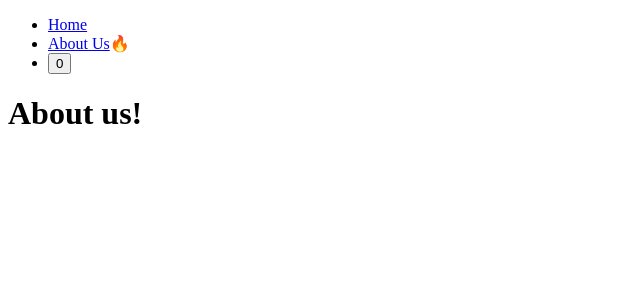
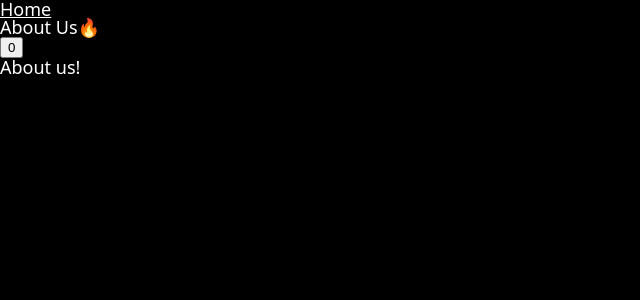
Before and after one commit to h-0y28/nextJS, a Next.js app: page /about-us in a window 1280 px wide. Shown: the top 300 px of the page, without its empty margins (0-640 px from the left). Built offline with nearby package versions, Linux system fonts and the light colour scheme.

Commit message:
global css - incomplete

```diff
--- /dev/null
+++ b/app/(movies)/movies/[id]/error.tsx
@@ -0,0 +1,5 @@
+"use client";
+
+export default function ErrorOMG() {
+  return <h1>LOL something broke...</h1>;
+}
--- a/app/layout.tsx
+++ b/app/layout.tsx
@@ -1,3 +1,4 @@
+import "../styles/global.css";
 import { Metadata } from "next";
 import Navigation from "../components/navigation";
 
--- a/components/movie-videos.tsx
+++ b/components/movie-videos.tsx
@@ -3,8 +3,9 @@
 async function getVideo(id: string) {
   console.log(`Fetching movies: ${Date.now()}`);
   await new Promise((resolve) => setTimeout(resolve, 3000));
-  const response = await fetch(`${API_URL}/${id}`);
-  return response.json();
+  throw new Error("Something broke...");
+  // const response = await fetch(`${API_URL}/${id}`);
+  // return response.json();
 }
 
 export default async function MoiveVideos({ id }: { id: string }) {
--- /dev/null
+++ b/styles/global.css
@@ -0,0 +1,141 @@
+html,
+body,
+div,
+span,
+applet,
+object,
+iframe,
+h1,
+h2,
+h3,
+h4,
+h5,
+h6,
+p,
+blockquote,
+pre,
+a,
+abbr,
+acronym,
+address,
+big,
+cite,
+code,
+del,
+dfn,
+em,
+img,
+ins,
+kbd,
+q,
+s,
+samp,
+small,
+strike,
+strong,
+sub,
+sup,
+tt,
+var,
+b,
+u,
+i,
+center,
+dl,
+dt,
+dd,
+ol,
+ul,
+li,
+fieldset,
+form,
+label,
+legend,
+table,
+caption,
+tbody,
+tfoot,
+thead,
+tr,
+th,
+td,
+article,
+aside,
+canvas,
+details,
+embed,
+figure,
+figcaption,
+footer,
+header,
+hgroup,
+menu,
+nav,
+output,
+ruby,
+section,
+summary,
+time,
+mark,
+audio,
+video {
+  margin: 0;
+  padding: 0;
+  border: 0;
+  font-size: 100%;
+  font: inherit;
+  vertical-align: baseline;
+}
+/* HTML5 display-role reset for older browsers */
+article,
+aside,
+details,
+figcaption,
+figure,
+footer,
+header,
+hgroup,
+menu,
+nav,
+section {
+  display: block;
+}
+body {
+  line-height: 1;
+}
+ol,
+ul {
+  list-style: none;
+}
+blockquote,
+q {
+  quotes: none;
+}
+blockquote:before,
+blockquote:after,
+q:before,
+q:after {
+  content: "";
+  content: none;
+}
+table {
+  border-collapse: collapse;
+  border-spacing: 0;
+}
+
+body {
+  font-family: system-ui, -apple-system, BlinkMacSystemFont, "Segoe UI", Roboto,
+    Oxygen, Ubuntu, Cantarell, "Open Sans", "Helvetica Neue", sans-serif;
+  background-color: black;
+  color: white;
+  font-size: 18px;
+}
+
+a {
+  color: inherit;
+  text-decoration: none;
+}
+
+a:hover {
+  text-decoration: underline;
+}
```
